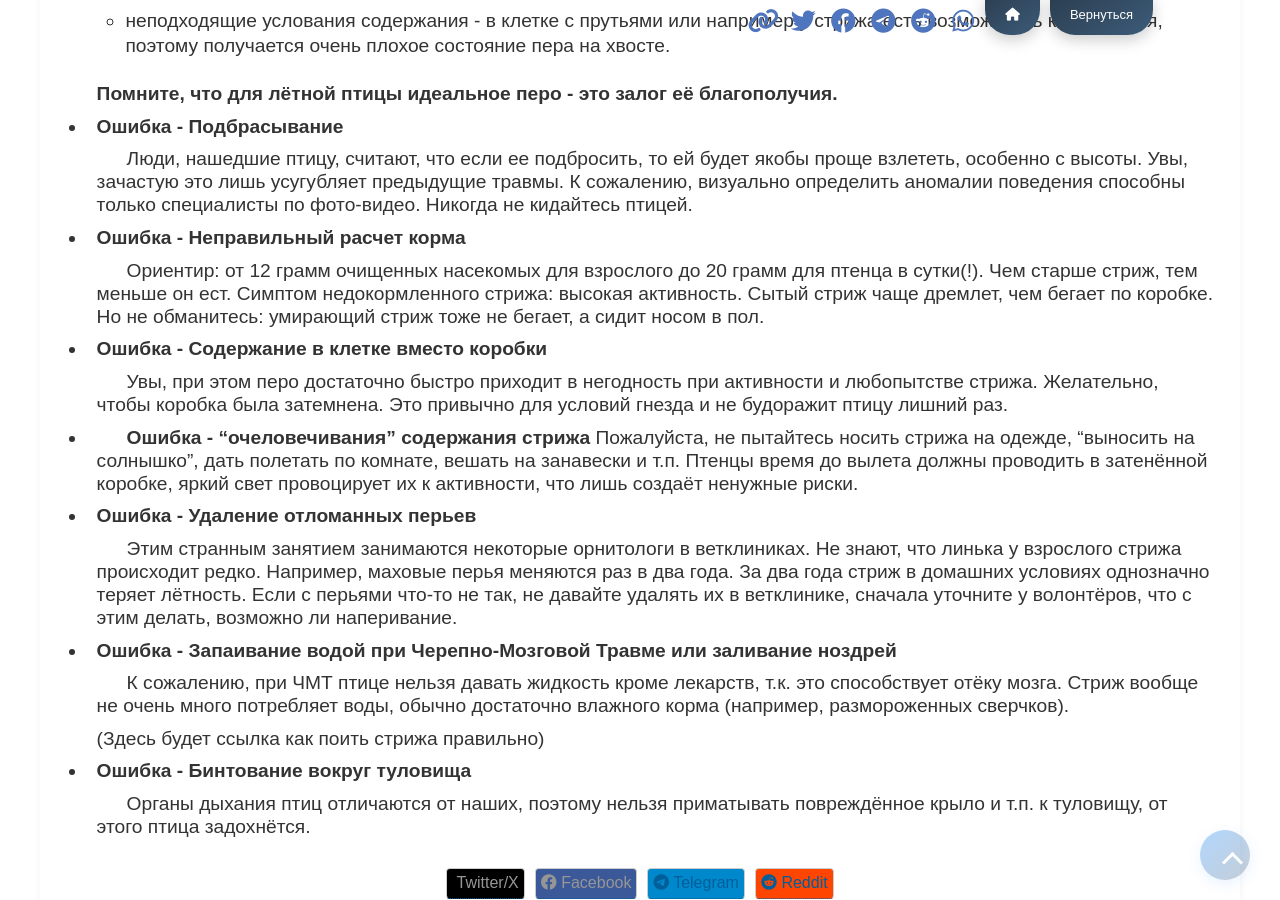
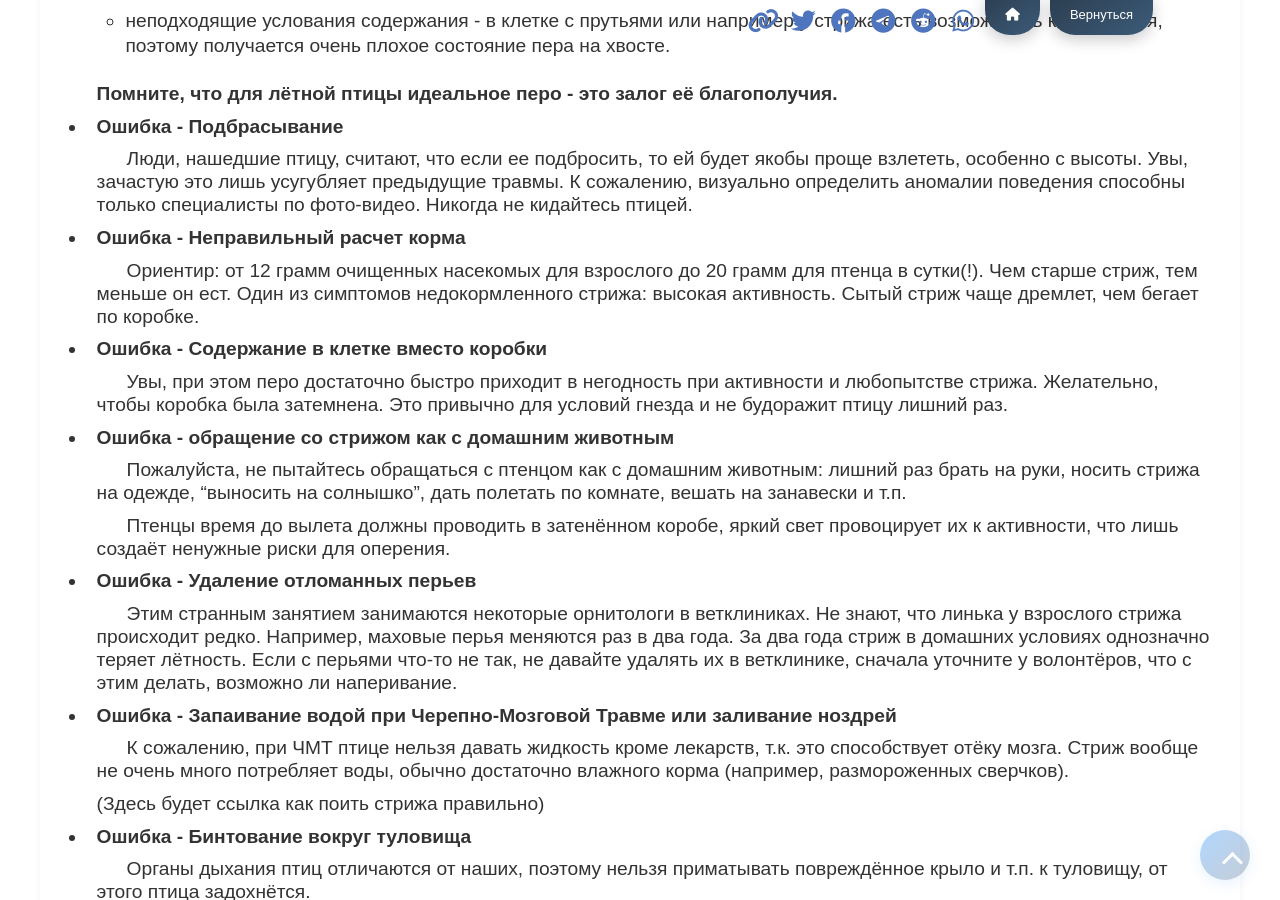
Before and after one commit to loodus-wiki/apus-apus, a Jekyll site: the page built from docs/ru/main-mistakes.md, in a window 1280 px wide and 900 px high, scrolled down 2134 px. Built offline with Jekyll 4.4.1, drawn with Linux system fonts in a browser that asks for light colours.

Commit message:
russina fixes begin

```diff
--- a/docs/ru/main-mistakes.md
+++ b/docs/ru/main-mistakes.md
@@ -102,15 +102,17 @@ is_home: false
 
 * **Ошибка - Неправильный расчет корма**
 
-  Ориентир: от 12 грамм очищенных насекомых для взрослого до 20 грамм для птенца в сутки(!). Чем старше стриж, тем меньше он ест. Симптом недокормленного стрижа: высокая активность. Сытый стриж чаще дремлет, чем бегает по коробке. Но не обманитесь: умирающий стриж тоже не бегает, а сидит носом в пол.
+  Ориентир: от 12 грамм очищенных насекомых для взрослого до 20 грамм для птенца в сутки(!). Чем старше стриж, тем меньше он ест. Один из симптомов недокормленного стрижа: высокая активность. Сытый стриж чаще дремлет, чем бегает по коробке.
 
 * **Ошибка - Содержание в клетке вместо коробки**
 
   Увы, при этом перо достаточно быстро приходит в негодность при активности и любопытстве стрижа. Желательно, чтобы коробка была затемнена. Это привычно для условий гнезда и не будоражит птицу лишний раз.
 
-* **Ошибка - "очеловечивания" содержания стрижа**
-Пожалуйста, не пытайтесь носить стрижа на одежде, "выносить на солнышко", дать полетать по комнате, вешать на занавески и т.п.
-Птенцы время до вылета должны проводить в затенённой коробке, яркий свет провоцирует их к активности, что лишь создаёт ненужные риски.
+* **Ошибка - обращение со стрижом как с домашним животным**
+
+  Пожалуйста, не пытайтесь обращаться с птенцом как с домашним животным: лишний раз брать на руки, носить стрижа на одежде, "выносить на солнышко", дать полетать по комнате, вешать на занавески и т.п.
+
+  Птенцы время до вылета должны проводить в затенённом коробе, яркий свет провоцирует их к активности, что лишь создаёт ненужные риски для оперения.
 
 * **Ошибка - Удаление отломанных перьев**
 
```
Also changed, not shown: docs/cspell.json (added, +9 -0 lines), docs/ru/back-to-nature.md (+9 -0 lines), docs/ru/feeding-swift.md (+1 -1 lines), docs/ru/identifying-swift.md (+0 -14 lines).
